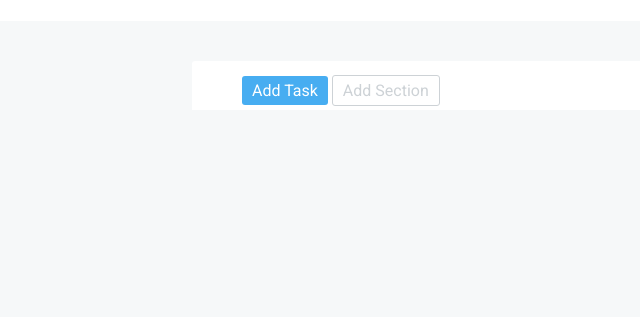
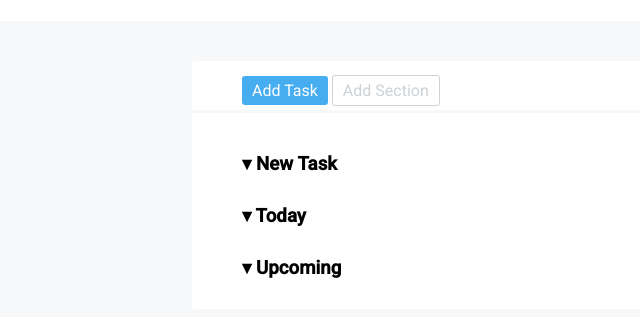
Before and after one commit to gab-che/html-css-toboolist, a plain HTML site: page index.html in a window 1280 px wide. Shown: the part 73-390 px from the top of the page, without its empty margins (0-640 px from the left). Drawn offline with Linux system fonts and the light colour scheme.

Commit message:
smaller container with fake toggles (emtpy)

```diff
--- a/css/style.css
+++ b/css/style.css
@@ -56,3 +56,12 @@ span {
     color: #cdd2d6;
     border: 1px solid #cdd2d6;
 }
+
+.small-container {
+    padding-top: 40px;
+    padding-left: 50px;
+}
+
+.toggle {
+    padding-bottom: 30px;
+}
--- a/index.html
+++ b/index.html
@@ -27,7 +27,7 @@
         <!-- Contenitore centrato con larghezza ridotta-->
         <div class="main-container small-radius">
 
-            <!-- Pulsanti? più border-bottom -->
+            <!-- Pulsanti finti -->
             <nav>
                 <span class="blue-background small-radius white-text">Add Task</span>
                 <span class="small-radius" id="grey">Add Section</span>
@@ -37,9 +37,19 @@
             <div class="small-container">
 
                 <!-- Tre fake toggle lists -->
-                <div class="toggle"></div>
-                <div class="toggle"></div>
-                <div class="toggle"></div>
+                <div class="toggle">
+                    <h3>&#x25BE; New Task</h3>
+
+                </div>
+
+                <div class="toggle">
+                    <h3>&#x25BE; Today</h3>
+
+                </div>
+
+                <div class="toggle">
+                    <h3>&#x25BE; Upcoming</h3>
+                </div>
             </div>
         </div>
     </main>
```
